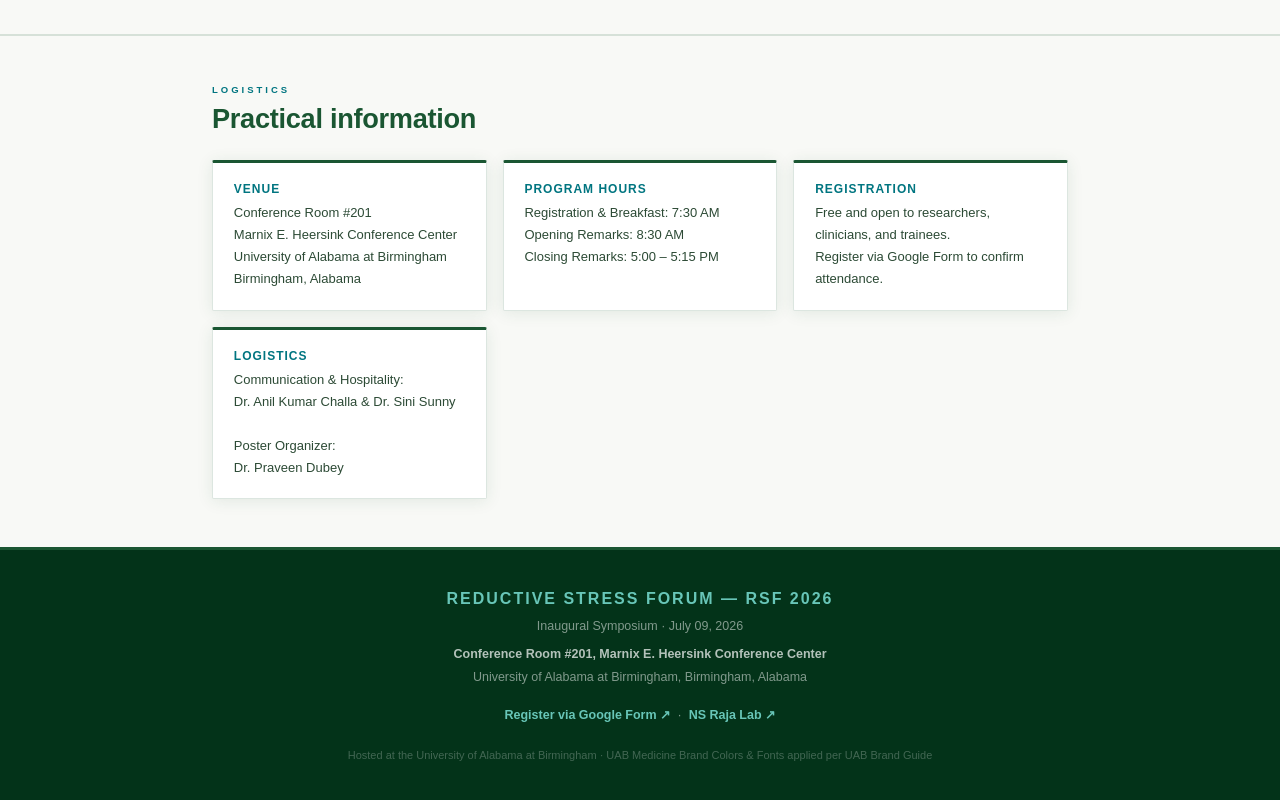
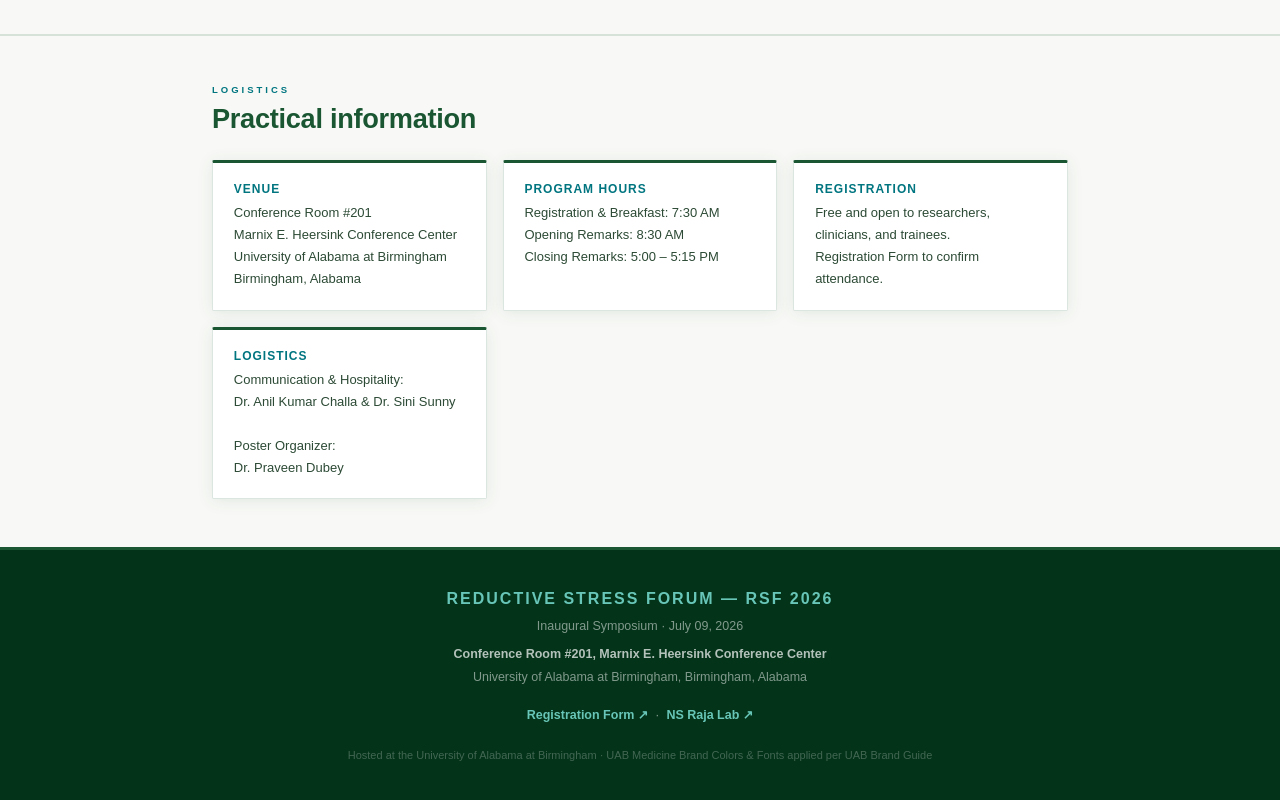
Before and after one commit to anilkchalla/RSF, a plain HTML site: page index.html in a window 1280 px wide. Shown: the part 7244-8044 px from the top of the page. Drawn offline with Linux system fonts and the light colour scheme.

Commit message:
Update registration text and link in index.html

```diff
--- a/index.html
+++ b/index.html
@@ -1716,7 +1716,7 @@
       </div>
       <div class="log-card">
         <h3>Registration</h3>
-        <p>Free and open to researchers, clinicians, and trainees.<br>Register via Google Form to confirm attendance.</p>
+        <p>Free and open to researchers, clinicians, and trainees.<br>Registration Form to confirm attendance.</p>
       </div>
       <div class="log-card">
         <h3>Logistics</h3>
@@ -1732,7 +1732,7 @@
   <p>Inaugural Symposium &middot; July 09, 2026</p>
   <p style="margin-top:6px;"><strong style="color:rgba(255,255,255,0.7);">Conference Room #201, Marnix E. Heersink Conference Center</strong><br>University of Alabama at Birmingham, Birmingham, Alabama</p>
   <p style="margin-top:1rem;">
-    <a href="https://uab.co1.qualtrics.com/jfe/form/SV_ehV3ykTmi0fAvfU" target="_blank">Register via Google Form &#8599;</a>
+    <a href="https://uab.co1.qualtrics.com/jfe/form/SV_ehV3ykTmi0fAvfU" target="_blank">Registration Form &#8599;</a>
     &nbsp;&middot;&nbsp;
     <a href="https://sites.uab.edu/nsrajalab/" target="_blank">NS Raja Lab &#8599;</a>
   </p>
```
